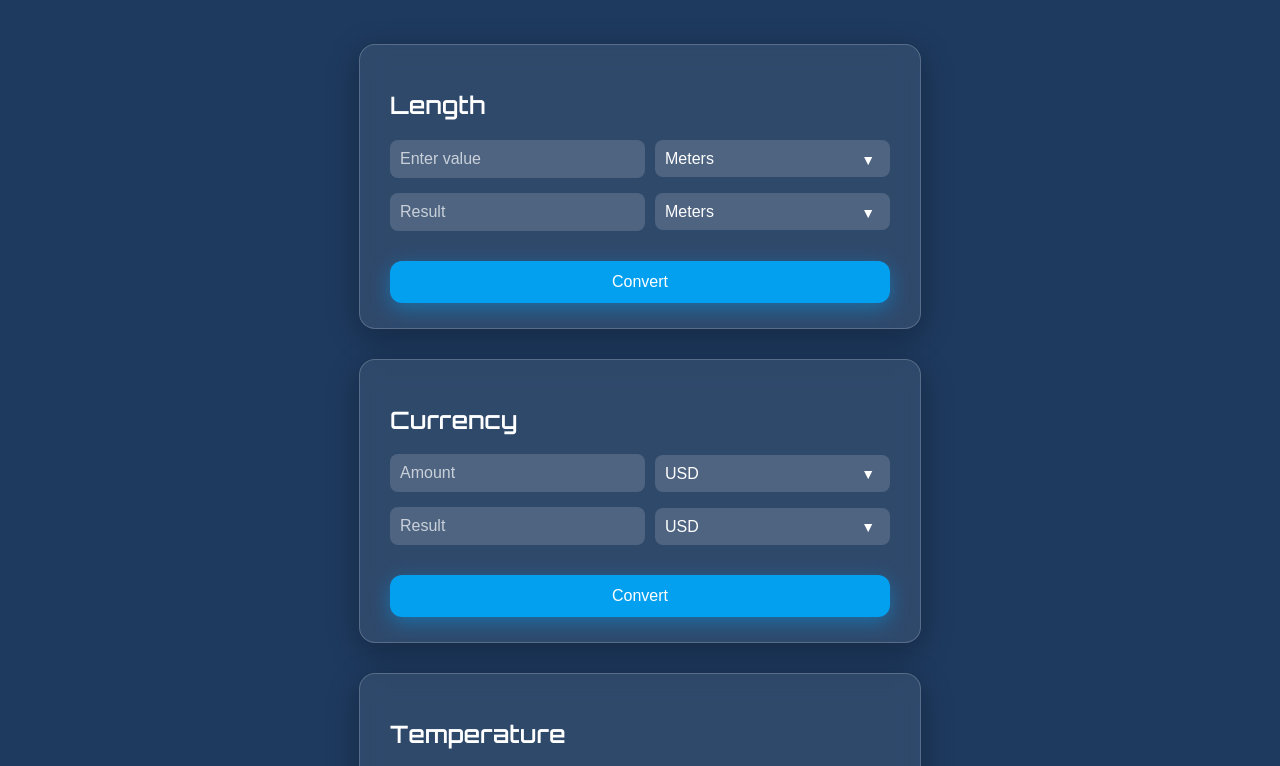
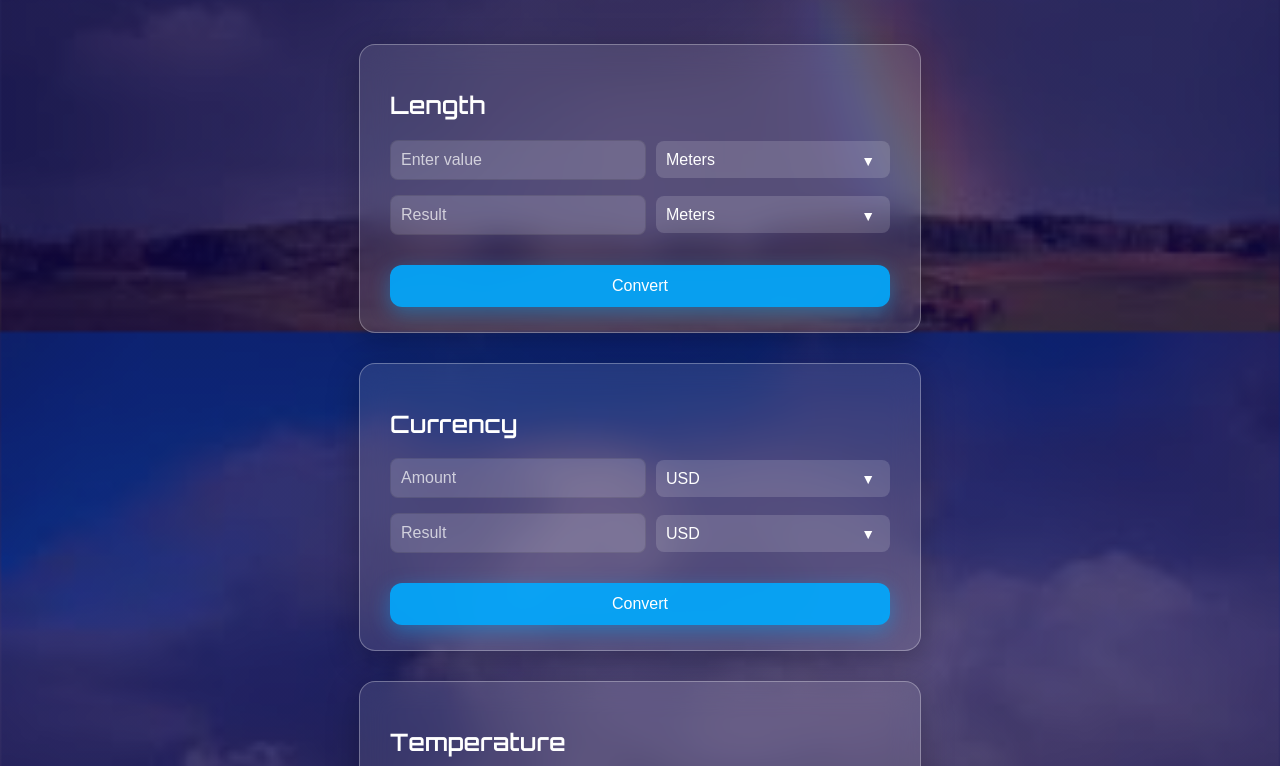
Before and after one commit to feruzboboqulov02/convert-Project, a website: page public/index.html in a window 1280 px wide. Shown: the part 133-899 px from the top of the page. Drawn offline with Linux system fonts and the light colour scheme.

Commit message:
background

```diff
--- a/public/style.css
+++ b/public/style.css
@@ -7,17 +7,21 @@ input[type="number"]::-webkit-inner-spin-button {
 
 
 body {
-  margin: 0;
-  padding: 0;
-  min-height: 100vh;
-  background: #120850; /* matte blue */
+  background: linear-gradient(rgba(18, 8, 80, 0.7), rgba(18, 8, 80, 0.7)),
+  url('images/images.jpg') no-repeat center center fixed;
+  background-size: cover;
+  /* Optional fallback if image fails */
+  background-color: #120850;
+
   font-family: 'Orbitron', 'Rubik', sans-serif;
-  color: white;
+  color: var(--text-color);
   display: flex;
   flex-direction: column;
   align-items: center;
+  min-height: 100vh;
+  margin: 0;
+  padding: 0;
   overflow-x: hidden;
-  overflow-y: auto;
 }
 
 body, h1, h2, .card, .row input, .row select {
@@ -41,18 +45,21 @@ h1 {
 
 
 :root {
-  --background-color: #1e3a5f;
-  --card-bg: rgba(255, 255, 255, 0.08);
+  --background-color: #120850;
+  --card-bg: rgba(255, 255, 255, 0.08); /* dark mode transparency */
   --text-color: white;
   --input-bg: rgba(255, 255, 255, 0.15);
 }
 
 body.light {
   --background-color: #f0f0f0;
-  --card-bg: rgba(255, 255, 255, 0.6);
-  --text-color: #222; /* ✅ Dark text in light mode */
-  --input-bg: rgba(255, 255, 255, 0.9);
+  --card-bg: rgba(255, 255, 255, 0.2); /* ✅ more transparent */
+  --text-color: #111;
+  --input-bg: rgba(255, 255, 255, 0.6);
+
 }
+
+
 body {
   background-color: var(--background-color);
   color: var(--text-color);
@@ -83,19 +90,16 @@ h1 {
 
 /* Glassmorphism style card */
 .card {
-  background: var(--card-bg);
-  color: var(--text-color);
-  background: rgba(255, 255, 255, 0.08); /* transparent glass */
+  background: rgba(255, 255, 255, 0.1);
+  backdrop-filter: blur(15px);
+  -webkit-backdrop-filter: blur(15px);
+  border: 1px solid rgba(255, 255, 255, 0.3);
   border-radius: 16px;
   padding: 25px 30px;
   width: 90%;
   max-width: 500px;
-  color: white;
-  backdrop-filter: blur(12px);            /* blur behind */
-  -webkit-backdrop-filter: blur(12px);    /* Safari support */
-  border: 1px solid rgba(255, 255, 255, 0.2); /* soft border */
-  box-shadow: 0 8px 32px rgba(0, 0, 0, 0.3);  /* soft glow */
-  transition: transform 0.3s ease;
+  box-shadow: 0 8px 32px rgba(0, 0, 0, 0.25);
+  transition: all 0.3s ease;
 }
 
 
@@ -112,12 +116,19 @@ h1 {
 .row input,
 .row select {
   background-color: var(--input-bg);
-  color: var(--text-color);         /* Fixes visibility */
-  border: none;
+  color: var(--text-color);
+  border: 1px solid rgba(0, 0, 0, 0.1); /* ✅ visible border */
   padding: 10px;
   border-radius: 8px;
   font-size: 16px;
   width: 48%;
+  transition: border 0.3s ease;
+}
+
+.row input:focus,
+.row select:focus {
+  border-color: #00aaff;
+  outline: none;
 }
 
 
```
Also changed, not shown: public/images/images.jpg (added), 2 other files.
